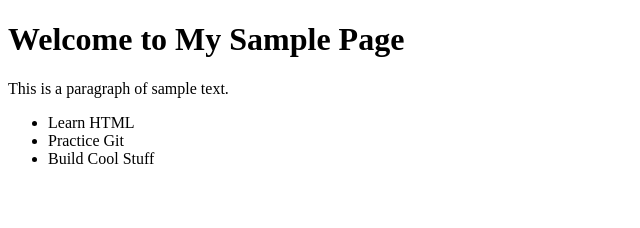
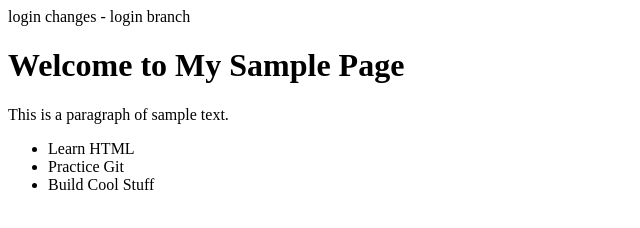
Before and after one commit to mugeshkumar1995/ecommerce, a plain HTML site: page main code/index.html in a window 1280 px wide. Shown: the whole page, without its empty margins (0-640 px from the left). Drawn offline with Linux system fonts and the light colour scheme.

Commit message:
login changes

```diff
--- a/main code/index.html
+++ b/main code/index.html
@@ -3,6 +3,7 @@
 <head>
   <meta charset="UTF-8">
   <title>Sample HTML Page</title>
+  login changes - login branch
 </head>
 <body>
   <h1>Welcome to My Sample Page</h1>
```
